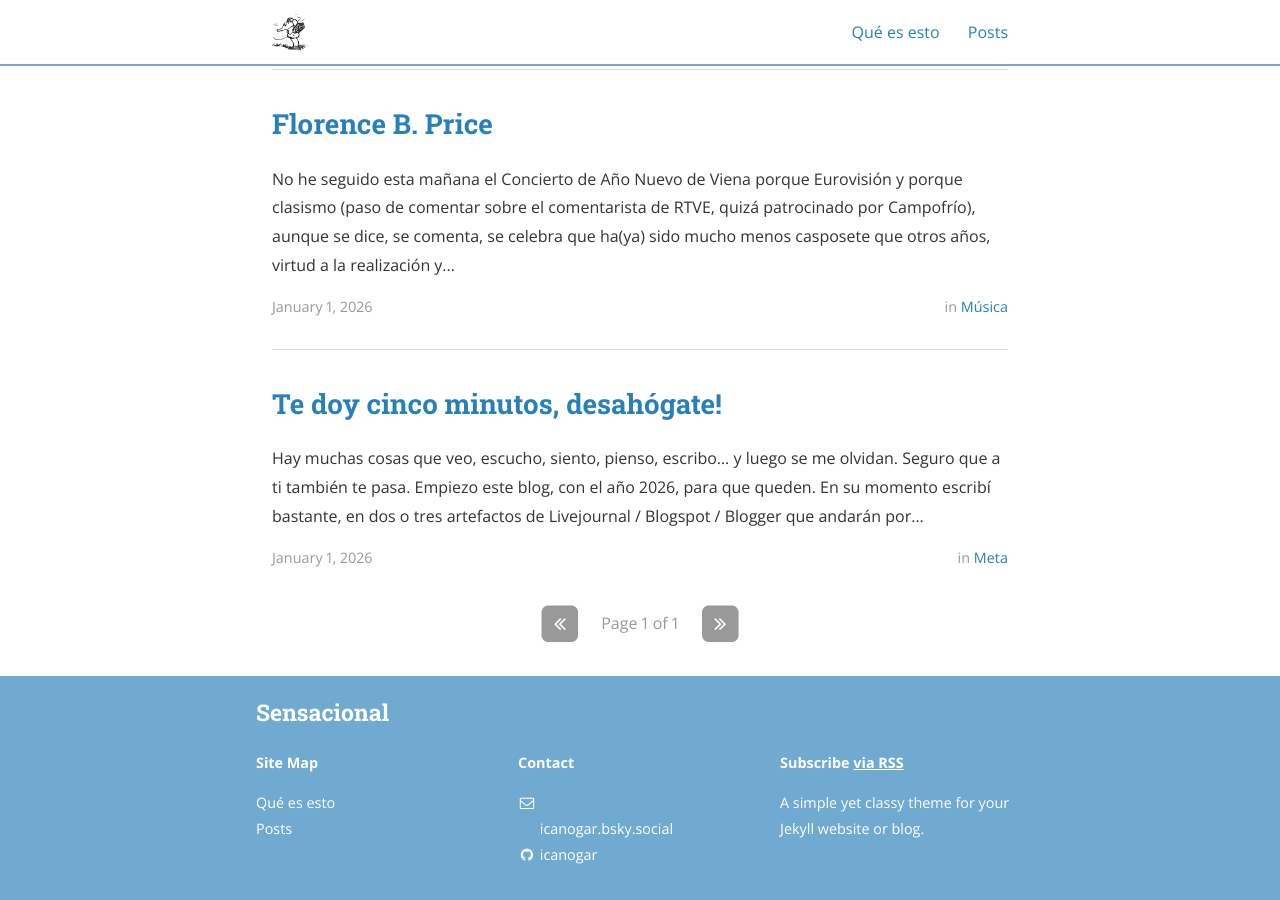
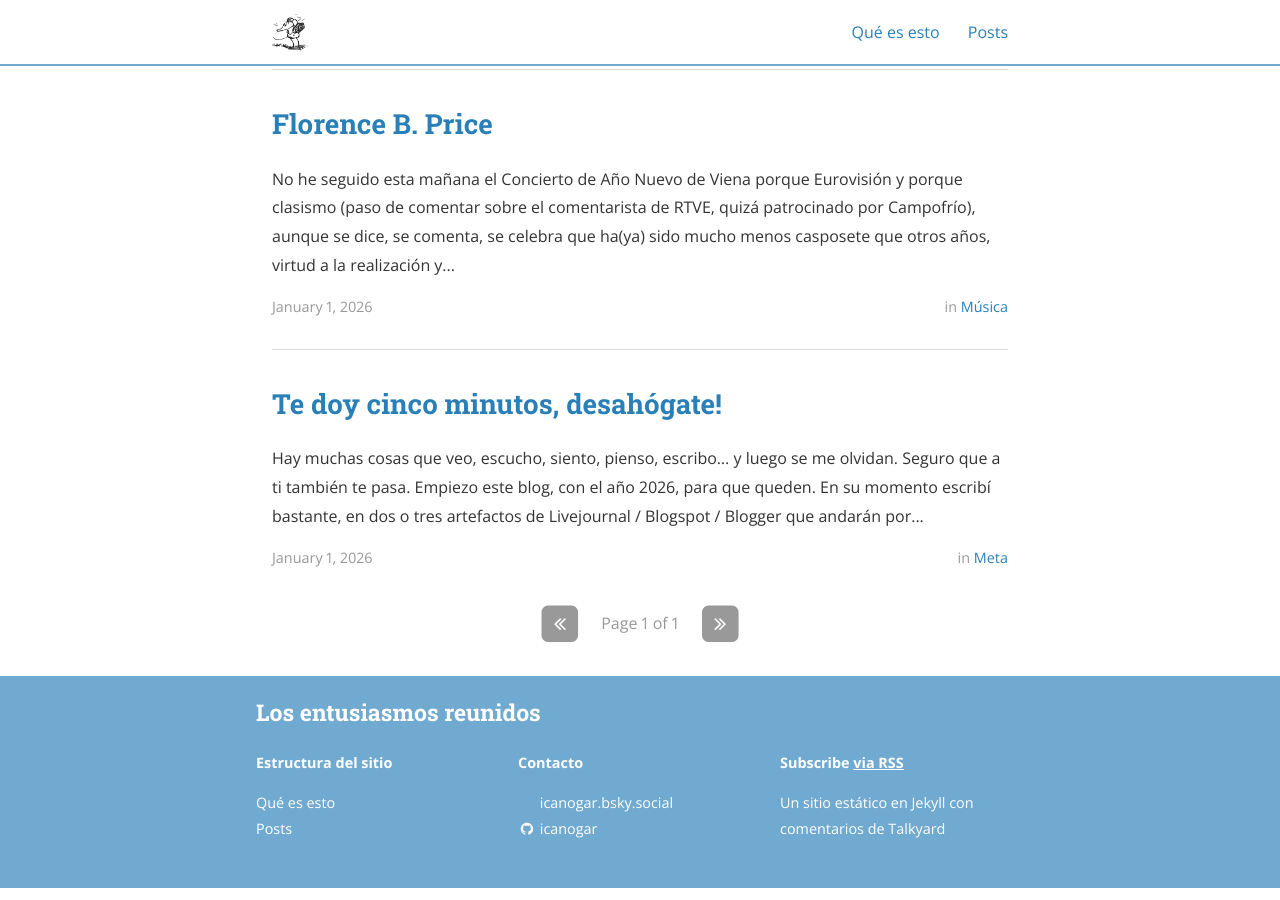
Before and after one commit to icanogar/blog, a Jekyll site: the page built from index.html, in a window 1280 px wide and 900 px high, scrolled down 1220 px. Built offline with Jekyll 4.4.1, drawn with Linux system fonts in a browser that asks for light colours; nearby versions of some CDN libraries; the list of posts is cut into pages by our own code; some of the changed text lies outside the part shown.

```diff
--- a/Gemfile
+++ b/Gemfile
@@ -3,3 +3,4 @@ gem 'jekyll', '<4'
 gem 'jekyll-archives'
 gem 'jekyll-sitemap'
 gem 'jekyll-paginate-v2'
+gem 'jekyll-target-blank'
--- a/_config.yml
+++ b/_config.yml
@@ -4,17 +4,18 @@ plugins:
   - jekyll-archives # Sorry, not GitHub pages friendly!
   - jekyll-sitemap
   - jekyll-paginate-v2
+  - jekyll-target-blank # Lo añado yo para que los links se abran en nueva pestaña
 
 exclude:
   - "/vendor/"
 
 # Site settings
-title: Sensacional
-subtitle: "oluido non priue lo que es memorable"
+title: Los entusiasmos reunidos
+subtitle: un registro del asombro cotidiano
 email: ""
 name: icanogar
 description: >
-  A simple yet classy theme for your Jekyll website or blog.
+  Un sitio estático en Jekyll con comentarios de Talkyard
 # Base URL of site (i.e. /blog). It should always start with a slash,
 # and never end with a slash. Set it to a blank value if hosting at the
 # root of your server.
@@ -27,7 +28,7 @@ timezone: Europe/Berlin
 
 # Build settings
 markdown: kramdown
-inter_post_navigation: false
+inter_post_navigation: true
 highlightjs_theme: "monokai-sublime"
 
 # Pagination Settings
@@ -52,6 +53,13 @@ jekyll-archives:
     tag: /tag/:name/
     category: /category/:name/
     year: /:year/
+
+target_blank:
+  # Enlaces externos (por defecto ya es true)
+  external: true
+
+  # Enlaces internos (normalmente no quieres)
+  internal: false
 
 # Disqus comments
 # disqus_shortname: bencentra
--- a/_includes/footer.html
+++ b/_includes/footer.html
@@ -6,7 +6,7 @@
 
     <div class="site-navigation">
 
-      <p><strong>Site Map</strong></p>
+      <p><strong>Estructura del sitio</strong></p>
       <ul class="pages">
 				{% include nav_links.html %}
       </ul>
@@ -14,14 +14,14 @@
 
     <div class="site-contact">
 
-      <p><strong>Contact</strong></p>
+      <p><strong>Contacto</strong></p>
       <ul class="social-media-list">
-        <li>
-          <a href="mailto:{{ site.email }}">
+        <!-- Scripts <li>
+        <a href="mailto:{{ site.email }}">
             <i class="fa fa-envelope-o"></i>
             <span class="username">{{ site.email }}</span>
           </a>
-        </li>
+        </li> -->
 
         {% for social in site.social %}
           {% if social.url != "" %}
```
Also changed, not shown: Gemfile.lock.
